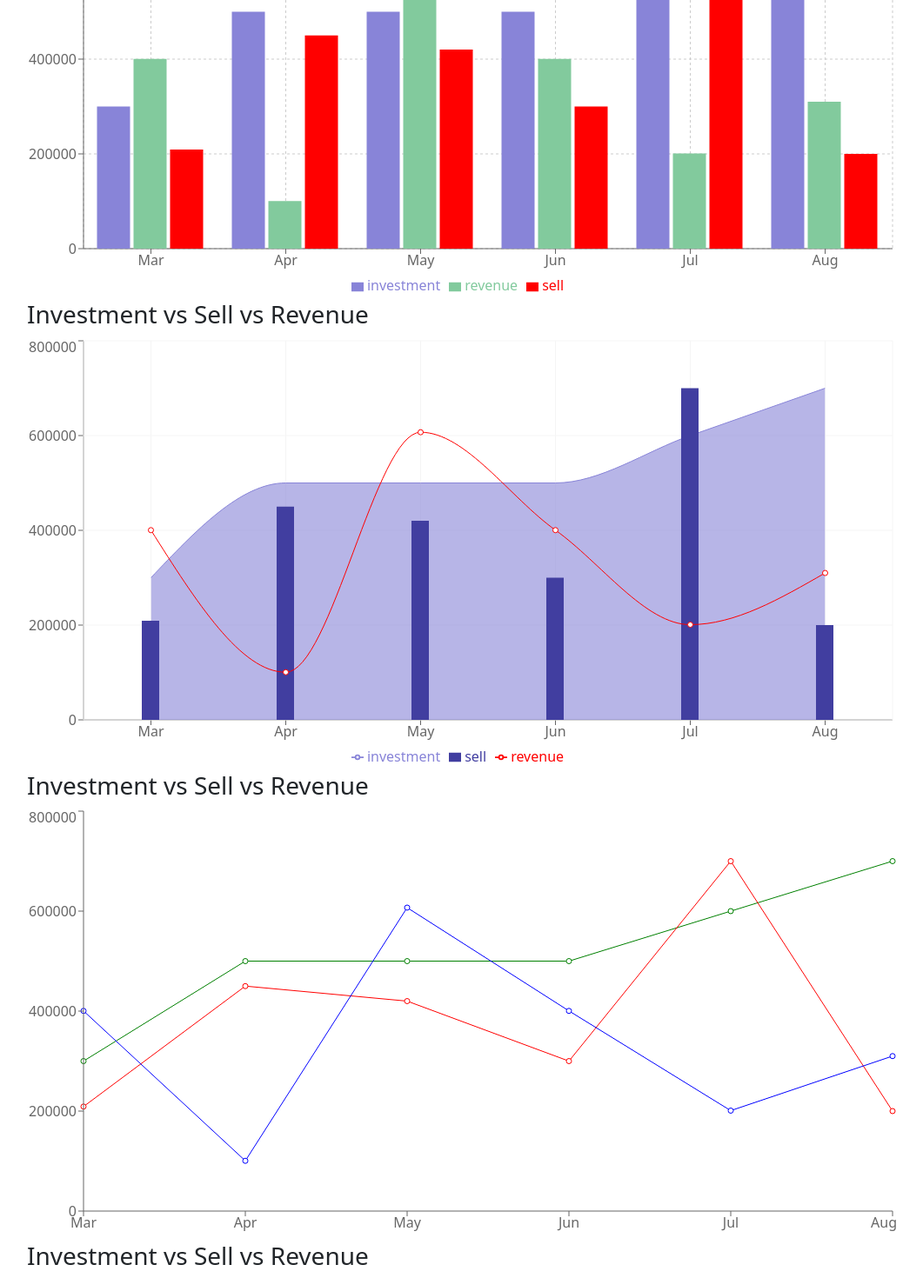
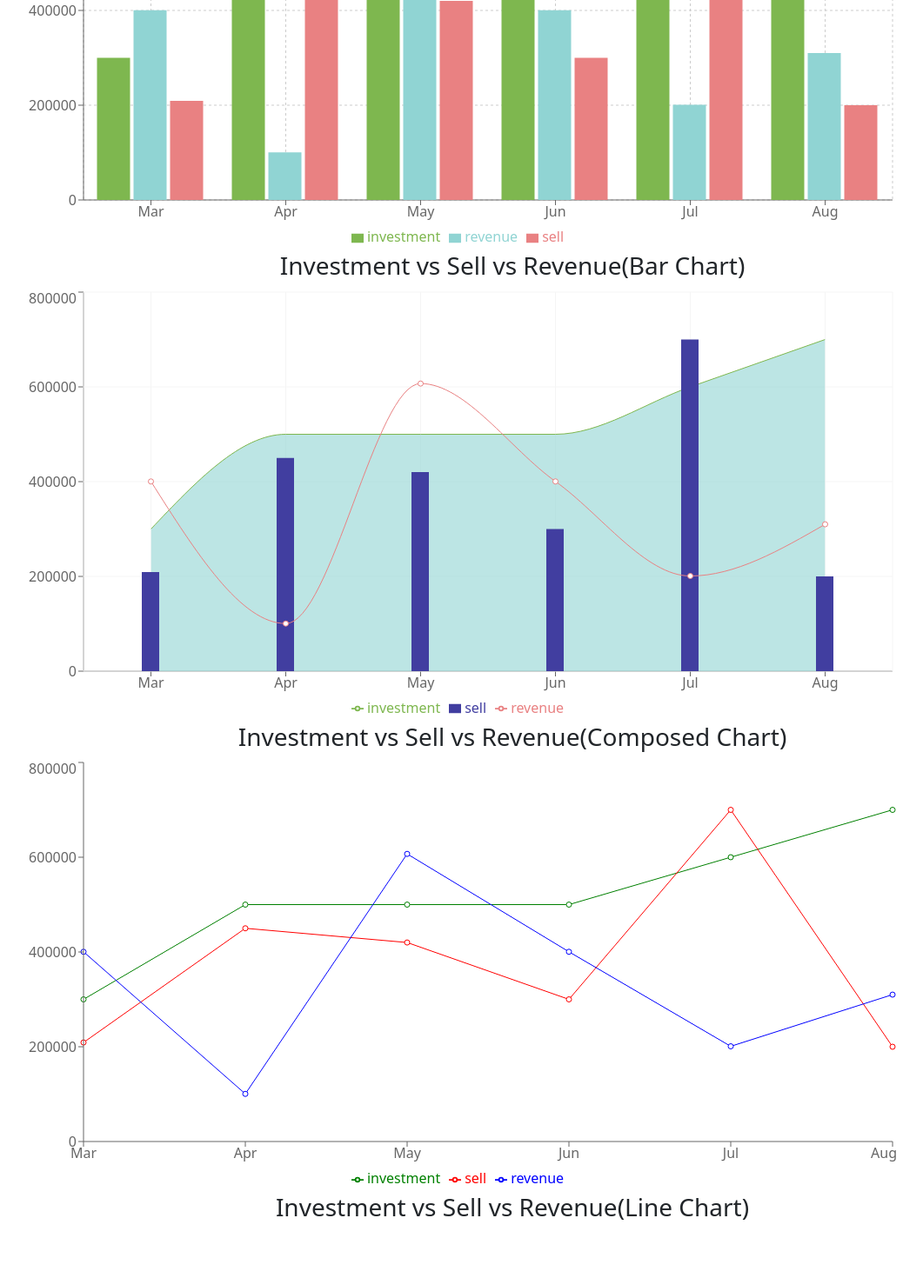
Before and after one commit to SMhamidAzad/Product-Analysis-Watch, a React (Create React App) app: page /dashboard in a window 1280 px wide. Shown: the part 267-1737 px from the top of the page at 87% size, without its empty margins (51-1112 px from the left). After the commit the page ends 1681 px from the top, so only its background shows below. Built offline with nearby package versions, Linux system fonts and the light colour scheme.

Commit message:
use custom hook and button added

```diff
--- a/src/App.js
+++ b/src/App.js
@@ -15,7 +15,7 @@ function App() {
       <Header></Header>
       <Routes>
         <Route path='/' element={<Home></Home>}></Route>
-        <Route path='/riviews' element={<Riviews></Riviews>}></Route>
+        <Route path='/reviews' element={<Riviews></Riviews>}></Route>
         <Route path='/dashboard' element={<Dashboard></Dashboard>}></Route>
         <Route path='/blogs' element={<Blogs></Blogs>}></Route>
         <Route path='/about' element={<About></About>}></Route>
--- a/src/components/About/About.js
+++ b/src/components/About/About.js
@@ -3,7 +3,8 @@ import React from 'react';
 const About = () => {
     return (
         <div>
-            <h1>This is about compo</h1>
+            <h1>About</h1>
+            <p>This is one of the best watch in our stock. From many other watch, it is the best sell product. You can check reviews before buy this watch. We will give you free home delivery for this watch. Enjoy your life. Thanks for choosing us.</p>
         </div>
     );
 };
--- a/src/components/Dashboard/Dashboard.js
+++ b/src/components/Dashboard/Dashboard.js
@@ -43,29 +43,28 @@ const Dashboard = () => {
         ]
     return (
         <div className='container'>
-            <h1>This is dashboard part compo</h1>
             <BarChart width={1000} height={500} data={data}>
                 <CartesianGrid strokeDasharray="3 3" />
                 <XAxis dataKey="month" />
                 <YAxis />
                 <Tooltip />
                 <Legend />
-                <Bar dataKey="investment" fill="#8884d8" />
-                <Bar dataKey="revenue" fill="#82ca9d" />
-                <Bar dataKey="sell" fill="red" />
+                <Bar dataKey="investment" fill="#7EB74F" />
+                <Bar dataKey="revenue" fill="#90D4D3" />
+                <Bar dataKey="sell" fill="#E98182" />
             </BarChart>
-            <h3>Investment vs Sell vs Revenue</h3>
+            <h3 className='text-center'>Investment vs Sell vs Revenue(Bar Chart)</h3>
             <ComposedChart width={1000} height={500} data={data}>
                 <XAxis dataKey="month" />
                 <YAxis />
                 <Tooltip />
                 <Legend />
                 <CartesianGrid stroke="#f5f5f5" />
-                <Area type="monotone" dataKey="investment" fill="#8884d8" stroke="#8884d8" />
+                <Area type="monotone" dataKey="investment" fill="#90D4D3" stroke="#7EB74F" />
                 <Bar dataKey="sell" barSize={20} fill="#413ea0" />
-                <Line type="monotone" dataKey="revenue" stroke="red" />
+                <Line type="monotone" dataKey="revenue" stroke="#E98182" />
             </ComposedChart>
-            <h3>Investment vs Sell vs Revenue</h3>
+            <h3 className='text-center'>Investment vs Sell vs Revenue(Composed Chart)</h3>
             <LineChart width={1000} height={500} data={data}>
                 <Line dataKey={'investment'} stroke="green"></Line>
                 <Line dataKey={'sell'} stroke="red"></Line>
@@ -73,8 +72,9 @@ const Dashboard = () => {
                 <XAxis dataKey="month"></XAxis>
                 <Tooltip></Tooltip>
                 <YAxis></YAxis>
+                <Legend />
             </LineChart>
-            <h3>Investment vs Sell vs Revenue</h3>
+            <h3 className='text-center'>Investment vs Sell vs Revenue(Line Chart)</h3>
         </div>
     );
 };
--- a/src/components/Header/Header.js
+++ b/src/components/Header/Header.js
@@ -11,7 +11,7 @@ const Header = () => {
         <Navbar.Collapse id="responsive-navbar-nav">
           <Nav className="ms-auto">
             <Nav.Link as={Link} to='/'>HOME</Nav.Link>
-            <Nav.Link as={Link} to='/riviews'>REVIEWS</Nav.Link>
+            <Nav.Link as={Link} to='/reviews'>REVIEWS</Nav.Link>
             <Nav.Link as={Link} to='/dashboard'>DASHBOARD</Nav.Link>
             <Nav.Link as={Link} to='/blogs'>BLOGS</Nav.Link>
             <Nav.Link as={Link} to='/about'>ABOUT</Nav.Link>
--- a/src/components/Home/Home.js
+++ b/src/components/Home/Home.js
@@ -1,14 +1,9 @@
-import React, { useEffect, useState } from 'react';
-import { Button } from 'react-bootstrap';
+import { Link } from 'react-router-dom';
+import useReviews from '../../hooks/useReviews';
 import DisplayReview from '../DisplayReview/DisplayReview';
 
 const Home = () => {
-    const [reviews,setReviews] = useState([]);
-    useEffect(()=>{
-        fetch('reviews.json')
-        .then(res => res.json())
-        .then(data => setReviews(data.slice(0,3)))
-    },[]);
+    const [reviews,setReviews] = useReviews()
     return (
         <div className="container">
             <div className='row my-4'>
@@ -29,10 +24,10 @@ const Home = () => {
                 <h1 className='text-center mt-5'>Customer Reviews(3)</h1>
                 <div className='row row-cols-md-3'>
                     {
-                        reviews.map(review => <DisplayReview key={review._id} review={review}></DisplayReview>)
+                        reviews.slice(0,3).map(review => <DisplayReview key={review._id} review={review}></DisplayReview>)
                     }
                 </div>
-                <Button className='d-flex justify-items-center'>See all reviews</Button>
+                <Link to="/reviews" className=''>See all reviews</Link>
             </div>
         </div>
         </div>
--- a/src/components/Riviews/Riviews.js
+++ b/src/components/Riviews/Riviews.js
@@ -1,13 +1,14 @@
-import React, { useEffect, useState } from 'react';
+import useReviews from '../../hooks/useReviews';
 import Riview from '../Rivew/Riview';
 
 const Riviews = () => {
-    const [reviews,setReviews] = useState([]);
-    useEffect(()=>{
-        fetch('reviews.json')
-        .then(res => res.json())
-        .then(data => setReviews(data));
-    },[]);
+    // const [reviews,setReviews] = useState([]);
+    // useEffect(()=>{
+    //     fetch('reviews.json')
+    //     .then(res => res.json())
+    //     .then(data => setReviews(data));
+    // },[]);
+    const [reviews, setReviews] = useReviews();
     return (
         <div className='container'>
             {
--- /dev/null
+++ b/src/hooks/useReviews.js
@@ -0,0 +1,12 @@
+import { useEffect, useState } from "react";
+
+const useReviews = ()=>{
+    const [reviews,setReviews] = useState([]);
+    useEffect(()=>{
+        fetch('reviews.json')
+        .then(res => res.json())
+        .then(data => setReviews(data))
+    },[]);
+    return [reviews,setReviews];
+}
+export default useReviews;
```
Also changed, not shown: public/reviews.json (+5 -5 lines).
